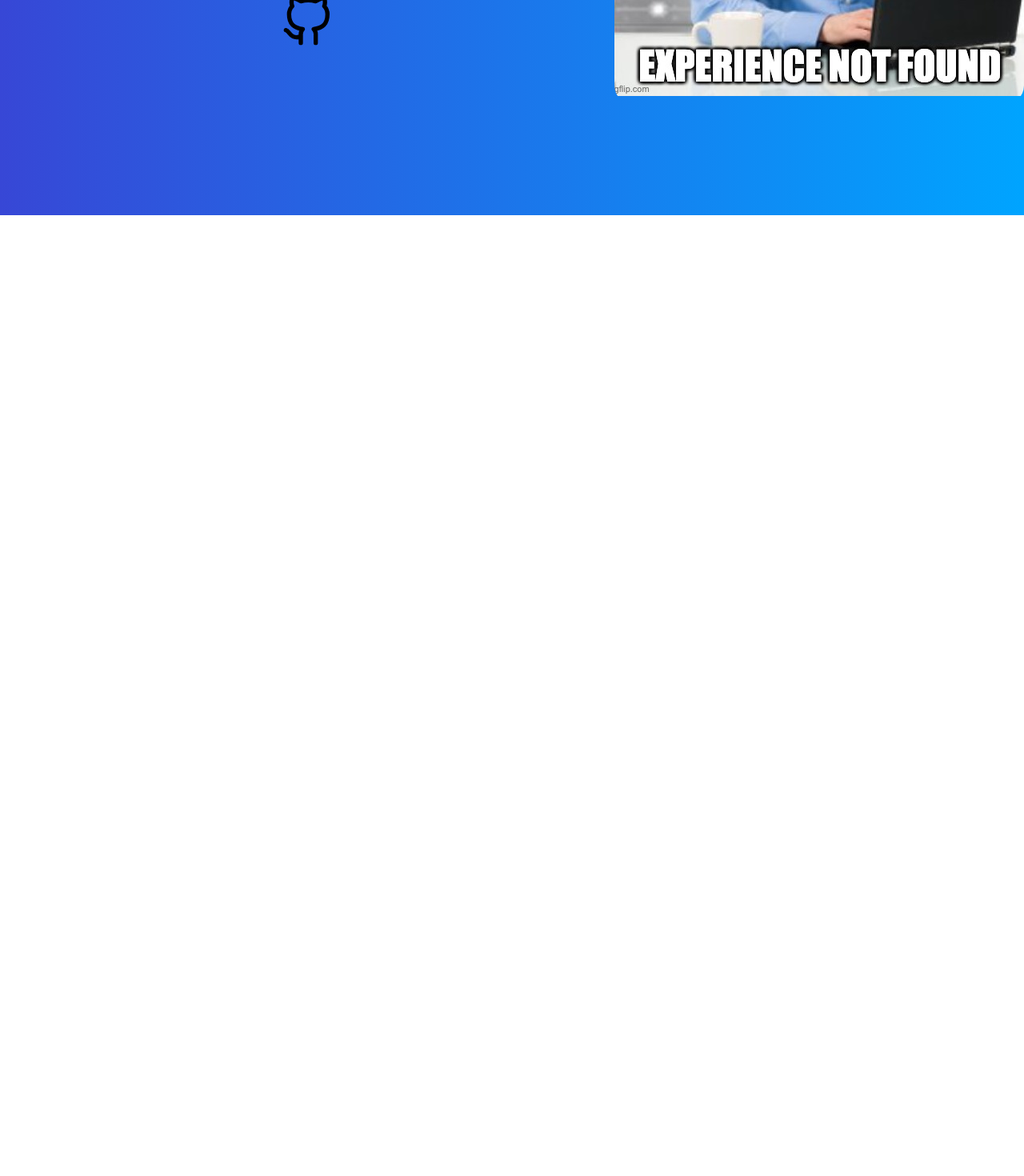
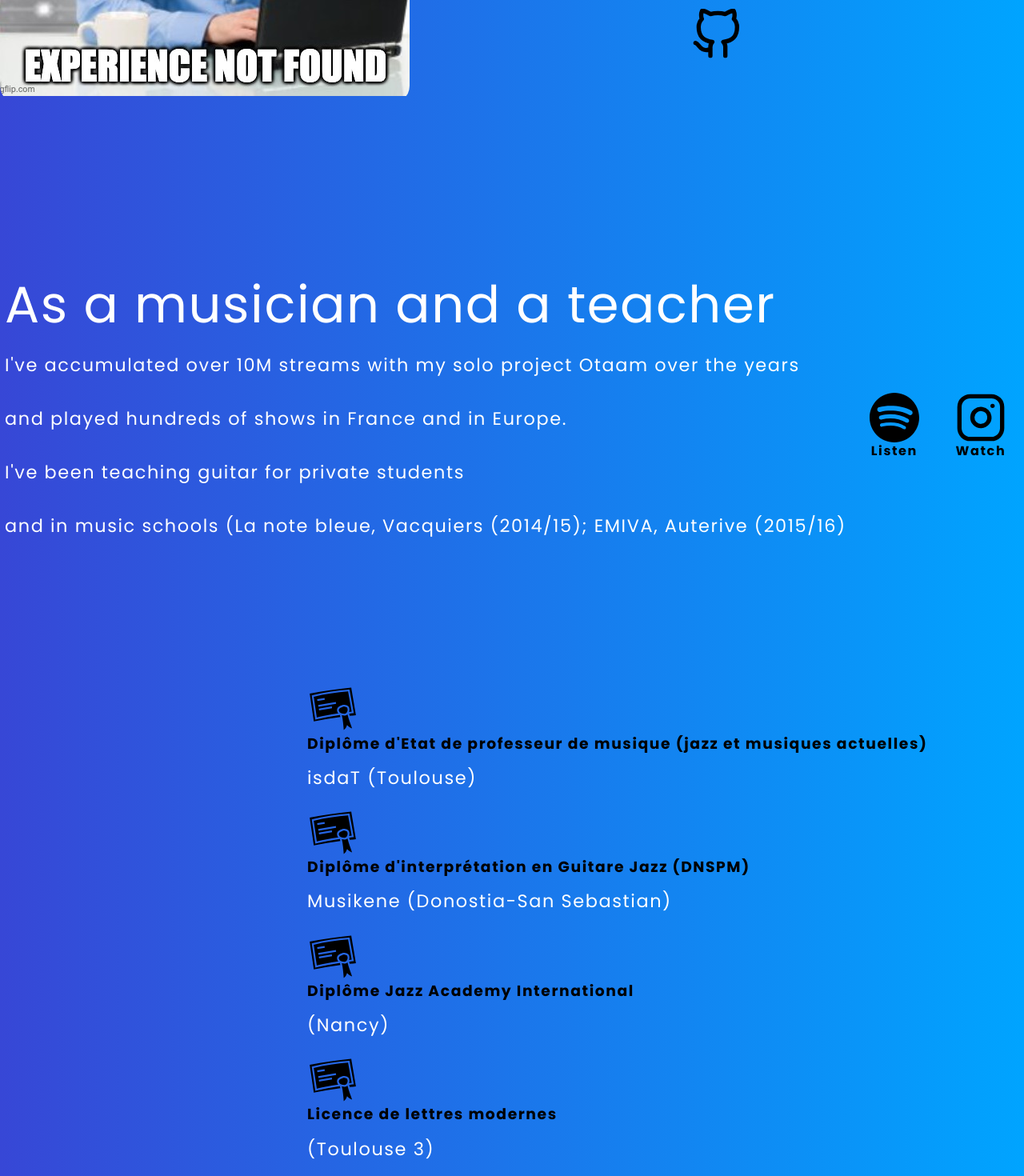
Before and after one commit to Samdez/cv-react, a React (Create React App) app: page /experience in a window 1280 px wide. Shown: the part 531-2001 px from the top of the page at 80% size. Before the commit the page ends 800 px from the top, so only its background shows below. Built offline with nearby package versions, Linux system fonts and the light colour scheme.

Commit message:
added contact section

```diff
--- a/src/App.js
+++ b/src/App.js
@@ -1,22 +1,36 @@
 import { BrowserRouter as Router, Route, Switch } from 'react-router-dom';
+import { useEffect } from "react";
+import { useLocation } from "react-router-dom";
 
 import AboutMe from "./components/AboutMe";
 import Experience from './components/Experience';
 import Nav from "./components/Nav";
+import Contact from './components/Contact';
 
 import GlobalStyle from './GlobalStyles';
 
 
 function App() {
+
+function ScrollToTop() {
+  const { pathname } = useLocation();
+
+  useEffect(() => {
+    window.scrollTo(0, 0);
+  }, [pathname]);
+
+  return null;
+}
   return (
     <div className="App">
       <GlobalStyle />
       <Router>
+        <ScrollToTop />
         <Nav />
         <Switch>
           <Route exact path='/' component={AboutMe} />
           <Route path='/experience' component={Experience} />
-        {/* <Contact /> */}
+          <Route path='/contact' component={Contact} />
         </Switch>
       </Router>
     </div>
--- a/src/GlobalStyles.js
+++ b/src/GlobalStyles.js
@@ -42,6 +42,9 @@ button{
     color: rgb(55,71,214);
   }
 }
+a{
+  color: white;
+}
 `;
 
 export default GlobalStyle;
--- a/src/components/AboutMe.jsx
+++ b/src/components/AboutMe.jsx
@@ -1,3 +1,4 @@
+import { useEffect } from 'react';
 import styled from 'styled-components';
 import { Image, AboutSection, IconsContainer, IconsSubContainer } from '../styles'
 import pic2 from '../img/pic2.jpg';
@@ -7,6 +8,7 @@ import { FiGithub } from 'react-icons/fi';
 import { FaNode } from 'react-icons/fa';
 
 const AboutMe = () => {
+
   return (
     <>
       <AboutSection>
@@ -47,14 +49,17 @@ const AboutMe = () => {
           <div className="line"></div>
         </div>
         <div className="skills-sub-section">
-          <h3>Teamwork</h3>
+          <h3>Soft Skills</h3>
           <p>During my training, I worked on several projects using the AGILE methodology.</p>
+          <p>I've worked as a solo artist and in different professional bands,</p>
+          <p>which taught me how to balance independent work and teamwork.</p>
           <div className="line"></div>
         </div>
         <div className="skills-sub-section">
           <h3>Miscellaneous</h3>
           <p>I speak french, english and spanish</p>
           <p>I'm willing to work on remote or to move for short to mid-terms missions.</p>
+          <p>I have a driver licence and a vehicle</p>
           <div className="line"></div>
         </div>
       </SkillsSection>
--- /dev/null
+++ b/src/components/Contact.jsx
@@ -0,0 +1,32 @@
+import styled from 'styled-components';
+import {AboutSection} from '../styles';
+
+const Contact = () => {
+  return (
+    <ContactSection>
+      <h1>De Zaldua Samuel</h1>
+      <p>31/08/1987</p>
+      <p>Nationality: french</p>
+      <p>16 avenue du 8 mai 1945 64100 Bayonne (France)</p>
+      <a href="mailto: samuel.dezaldua@gmail.com"><strong>samuel.dezaldua@gmail.com</strong></a>
+      <p></p>
+    </ContactSection>
+   );
+}
+
+const ContactSection = styled(AboutSection)`
+  flex-direction: column;
+  margin-top: 10vh;
+  a{
+    font-size: 2rem;
+    &:hover{
+  color: black;
+  transition: all 0.5s ease;
+}
+  }
+  h1{
+    color: white;
+  }
+`;
+
+export default Contact;
--- a/src/components/Experience.jsx
+++ b/src/components/Experience.jsx
@@ -1,21 +1,67 @@
-import {AboutSection, Image} from '../styles'
+import { AboutSection, IconContainer, Image, TitlesList } from '../styles'
 import meme404 from '../img/meme404.jpg'
 import styled from 'styled-components';
-import { FiGithub } from 'react-icons/fi';
+import { FiGithub, FiInstagram } from 'react-icons/fi';
+import { FaSpotify } from 'react-icons/fa';
+import {GiDiploma} from 'react-icons/gi';
+
 
 const Experience = () => {
   return (
     <>
       <ExperienceSection>
+        <Meme src={meme404} alt="" />
         <div>
           <h2>As a programmer</h2>
           <p>After my training at the Wild Code School,</p>
           <p>I will be doing a 4 month internship at the web agency Redmoot.</p>
-        <p>In the meantime, you can check my projects on my Github : </p>
+          <p>In the meantime, you can check my projects on Github : </p>
           <div className="center"><FiGithub style={{ fontSize: '4rem' }} /></div>
         </div>
-        <Meme src={meme404} alt=""/>
       </ExperienceSection>
+      <ExperienceSection>
+        <div>
+          <h2>As a musician and a teacher</h2>
+          <p>I've accumulated over 10M streams with my solo project Otaam over the years</p>
+          <p>and played hundreds of shows in France and in Europe.</p>
+          <p>I've been teaching guitar for private students</p>
+          <p>and in music schools (La note bleue, Vacquiers (2014/15); EMIVA, Auterive (2015/16)</p>
+        </div>
+        <IconContainer>
+          <FaSpotify style={{ fontSize: '4rem' }} />
+          <h4>Listen</h4>
+        </IconContainer>
+        <IconContainer>
+          <FiInstagram style={{ fontSize: '4rem' }} />
+          <h4>Watch</h4>
+        </IconContainer>
+      </ExperienceSection>
+      <div>
+        <TitlesList>
+          <li>
+            <GiDiploma style={{ fontSize: '4rem' }} />
+            <h3>Diplôme d'Etat de professeur de musique (jazz et musiques actuelles)</h3>
+            <p>isdaT (Toulouse)</p>
+
+          </li>
+          <li>
+            <GiDiploma style={{ fontSize: '4rem' }} />
+            <h3>Diplôme d'interprétation en Guitare Jazz (DNSPM)</h3>
+            <p>Musikene (Donostia-San Sebastian)</p>
+
+          </li>
+          <li>
+            <GiDiploma style={{ fontSize: '4rem' }} />
+            <h3>Diplôme Jazz Academy International</h3>
+            <p>(Nancy)</p>
+          </li>
+          <li>
+            <GiDiploma style={{ fontSize: '4rem' }} />
+            <h3>Licence de lettres modernes</h3>
+            <p>(Toulouse 3)</p>
+          </li>
+        </TitlesList>
+      </div>
     </>
   );
 }
@@ -27,6 +73,7 @@ const ExperienceSection = styled(AboutSection)`
   .center{
     display: flex;
     justify-content: center;
+    padding-top: 2rem;
   }
 `;
 
--- a/src/components/Nav.jsx
+++ b/src/components/Nav.jsx
@@ -3,15 +3,15 @@ import { Navbar, StyledLink } from '../styles'
 const Nav = () => {
   return (
     <Navbar>
-      <ul className="nav-list">
-        <li className="li-item">
+      <ul>
+        <li>
           <StyledLink to='/'>About me</StyledLink>
         </li>
-        <li className="li-item">
+        <li>
           <StyledLink to='/experience'>Experience</StyledLink>
         </li>
-        <li className="li-item">
-        <StyledLink to='/contact'>Contact</StyledLink>
+        <li>
+        <StyledLink to='/contact'>Contact/Info</StyledLink>
         </li>
       </ul>
     </Navbar>
--- a/src/styles.js
+++ b/src/styles.js
@@ -66,3 +66,18 @@ color: white;
   color: black;
 }
 `;
+
+export const IconContainer = styled.div`
+display: flex;
+flex-direction: column;
+align-items: center;
+padding: 1rem;
+`;
+
+export const TitlesList = styled.ul`
+display: flex;
+flex-direction: column;
+align-items: flex-start;
+list-style: none;
+margin-left: 30%;
+`;
```
Lines whose indentation alone changed are shown as unchanged.
